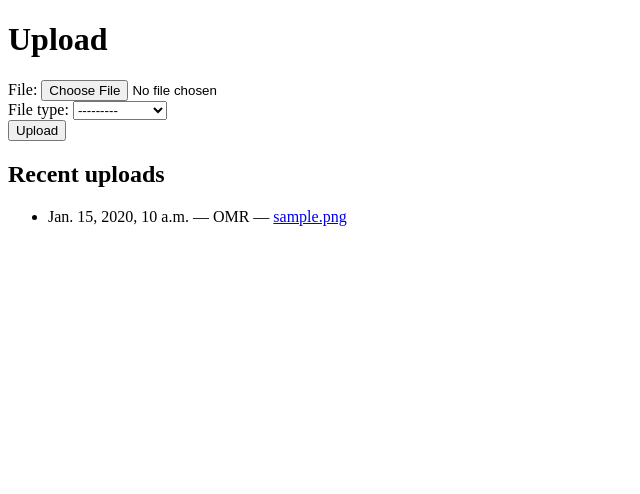
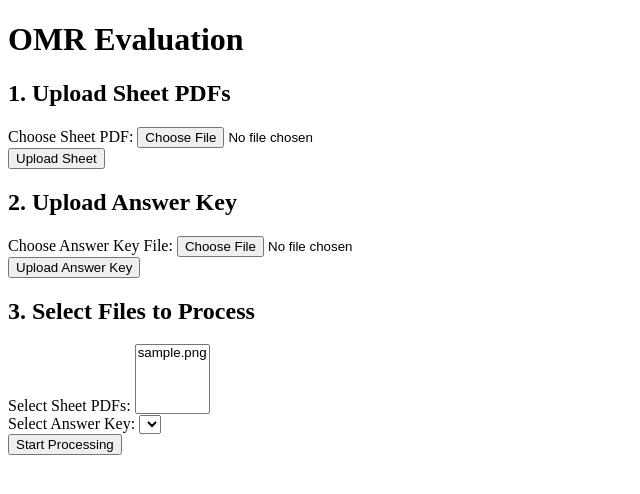
Before and after one commit to ibnu-umer/bubble-sheet-evaluator-web, a Django app: page / in a window 1280 px wide. Shown: the top 494 px of the page, without its empty margins (0-640 px from the left). Run offline with Django 5.2, Linux system fonts and the light colour scheme; tables that the repository leaves empty hold one stand-in row (values such as "Sample post"); lists and menus that the app fills with data are empty; parts of the project's set-up code (start-up, migrations or seed data) failed here and were passed over.

Commit message:
feat(uploads): split uploads into sheets and answer keys, add selection step before processing

```diff
--- a/omr/forms.py
+++ b/omr/forms.py
@@ -1,16 +1,3 @@
-from django import forms
-from django.core.exceptions import ValidationError
-from .models import UploadedFile
-import os
-
-MAX_UPLOAD_MB = 20  # change if needed
-
-VALID_EXTS = {
-    'OMR': ['.pdf', '.zip'],
-    'KEY': ['.csv'],
-}
-
-# omr/forms.py
 from django import forms
 from django.core.exceptions import ValidationError
 from .models import UploadedFile
@@ -18,8 +5,8 @@ import os
 
 MAX_UPLOAD_MB = 20  # adjust
 VALID_EXTS = {
-    'OMR': ['.pdf', '.zip'],
-    'KEY': ['.csv'],
+    'sheet': ['.pdf', '.zip'],
+    'answer_key': ['.csv', '.xlsx']
 }
 
 class UploadedFileForm(forms.ModelForm):
@@ -44,8 +31,12 @@ class UploadedFileForm(forms.ModelForm):
         allowed = VALID_EXTS.get(file_type, [])
         if ext not in allowed:
             raise ValidationError({
-                'file': f"Invalid extension {ext} for {file_type}. Allowed: {', '.join(allowed)}"
+                'file': (
+                    f"Invalid extension {ext} for {file_type}. "
+                    f"Allowed types: {', '.join(allowed)}"
+                )
             })
+
 
         # Size check
         if uploaded.size > MAX_UPLOAD_MB * 1024 * 1024:
--- a/omr/models.py
+++ b/omr/models.py
@@ -2,13 +2,13 @@ from django.db import models
 
 class UploadedFile(models.Model):
     FILE_TYPES = [
-        ('OMR', 'OMR Sheet'),
-        ('KEY', 'Answer Key'),
+        ('sheet', 'OMR Sheet'),
+        ('answer_key', 'Answer Key'),
     ]
 
     file = models.FileField(upload_to='uploads/%Y/%m/%d/')
-    file_type = models.CharField(max_length=10, choices=FILE_TYPES)
+    file_type = models.CharField(max_length=20, choices=FILE_TYPES)
     uploaded_at = models.DateTimeField(auto_now_add=True)
 
     def __str__(self):
-        return f"{self.file_type} — {self.file.name}"
+        return f"{self.get_file_type_display()} — {self.file.name}"
--- a/omr/templates/uploads.html
+++ b/omr/templates/uploads.html
@@ -2,10 +2,10 @@
 <html>
     <head>
         <meta charset="utf-8" />
-        <title>Upload OMR / Answer Key</title>
+        <title>OMR Evaluation</title>
     </head>
     <body>
-        <h1>Upload</h1>
+        <h1>OMR Evaluation</h1>
 
         {% if messages %}
         <ul>
@@ -15,31 +15,55 @@
         </ul>
         {% endif %}
 
-        <form method="post" enctype="multipart/form-data">
+        <!-- Section 1: Upload Sheet PDFs -->
+        <h2>1. Upload Sheet PDFs</h2>
+        <form method="post" enctype="multipart/form-data" action="{% url 'upload_file' %}">
             {% csrf_token %}
-            {{ form.non_field_errors }}
+            <input type="hidden" name="file_type" value="sheet">
             <div>
-                {{ form.file.label_tag }} {{ form.file }}
-                {{ form.file.errors }}
+                <label for="id_sheet_file">Choose Sheet PDF:</label>
+                <input type="file" name="file" id="id_sheet_file" required>
+            </div>
+            <button type="submit">Upload Sheet</button>
+        </form>
+
+        <!-- Section 2: Upload Answer Key -->
+        <h2>2. Upload Answer Key</h2>
+        <form method="post" enctype="multipart/form-data" action="{% url 'upload_file' %}">
+            {% csrf_token %}
+            <input type="hidden" name="file_type" value="answer_key">
+            <div>
+                <label for="id_answer_file">Choose Answer Key File:</label>
+                <input type="file" name="file" id="id_answer_file" required>
+            </div>
+            <button type="submit">Upload Answer Key</button>
+        </form>
+
+        <!-- Section 3: Select Uploaded Files -->
+        <h2>3. Select Files to Process</h2>
+        <form method="post" action="{% url 'evaluate' %}">
+            {% csrf_token %}
+            <div>
+                <label for="sheet_select">Select Sheet PDFs:</label>
+                <select name="sheet_files" id="sheet_select" multiple required>
+                    {% for f in recent %}
+                        {% if f.file_type == "sheet" %}
+                            <option value="{{ f.file.path }}">{{ f.file.name }}</option>
+                        {% endif %}
+                    {% endfor %}
+                </select>
             </div>
             <div>
-                {{ form.file_type.label_tag }} {{ form.file_type }}
-                {{ form.file_type.errors }}
+                <label for="answer_select">Select Answer Key:</label>
+                <select name="answer_file" id="answer_select" required>
+                    {% for f in recent %}
+                        {% if f.file_type == "answer_key" %}
+                            <option value="{{ f.file.path }}">{{ f.file.name }}</option>
+                        {% endif %}
+                    {% endfor %}
+                </select>
             </div>
-            <button type="submit">Upload</button>
+            <button type="submit">Start Processing</button>
         </form>
-
-
-        <h2>Recent uploads</h2>
-        <ul>
-            {% for f in recent %}
-            <li>
-                {{ f.uploaded_at }} — {{ f.file_type }} —
-                <a href="{{ f.file.url }}" target="_blank">{{ f.file.name|slice:":60" }}</a>
-            </li>
-            {% empty %}
-            <li>No uploads yet.</li>
-            {% endfor %}
-        </ul>
     </body>
 </html>
```
